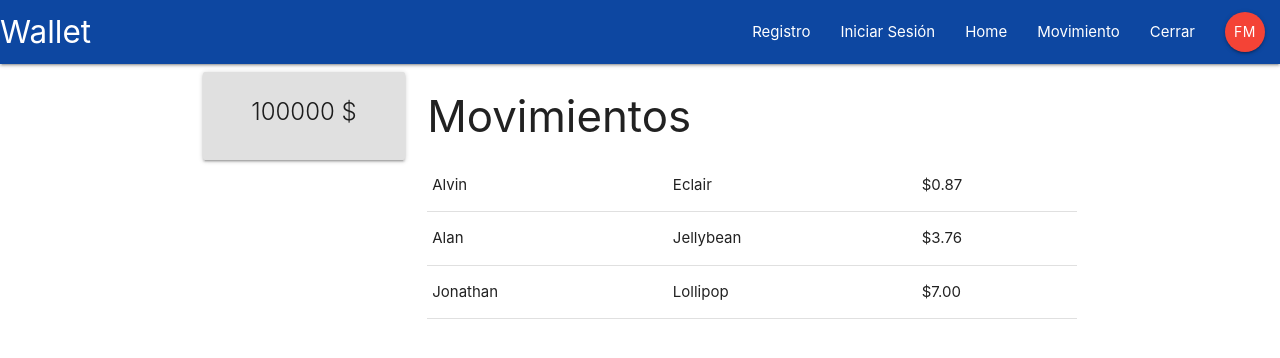
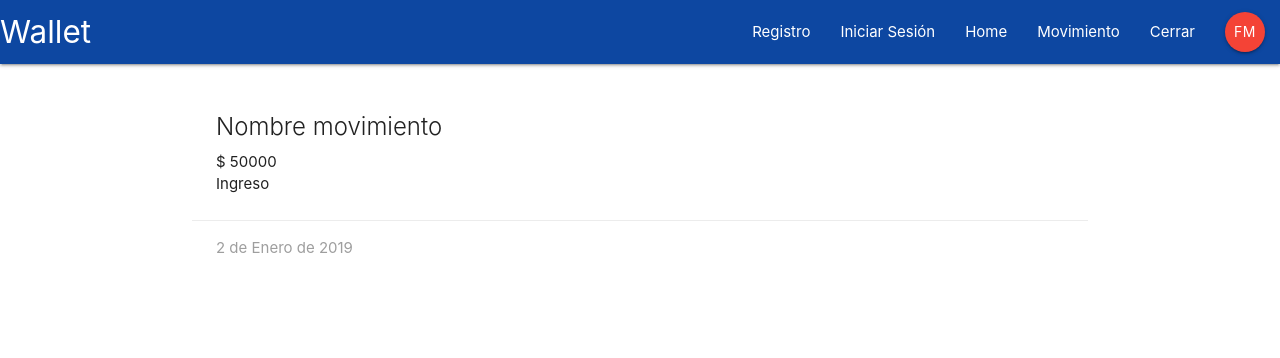
Before and after one commit to fabian202/react-wallet, a React (Create React App) app: page /movement/1 in a window 1280 px wide. Shown: the top 358 px of the page. Built offline with nearby package versions, Linux system fonts and the light colour scheme.

Commit message:
detail movement

```diff
--- a/src/App.js
+++ b/src/App.js
@@ -2,6 +2,7 @@ import React, { Component } from 'react';
 import{ BrowserRouter, Switch, Route } from 'react-router-dom';
 import Home from './components/home/Home';
 import NavBar from './components/layout/NavBar';
+import DetailMovement from './components/movement/DetailMovement';
 
 class App extends Component {
   render() {
@@ -10,7 +11,8 @@ class App extends Component {
         <div className="App">
           <NavBar />
           <Switch>
-            <Route path='/' component={Home} />
+            <Route exact path='/' component={Home} />
+            <Route path='/movement/:id' component={DetailMovement} />
           </Switch>
         </div>
       </BrowserRouter>
--- /dev/null
+++ b/src/components/movement/DetailMovement.js
@@ -0,0 +1,23 @@
+import React from 'react'
+
+const DetailMovement = (props) => {
+    const id = props.match.params.id;
+    console.log(id);
+
+  return (
+    <div className="container section">
+      <div className="card z-depth-0">
+        <div className="card-content">
+            <span className="card-title">Nombre movimiento</span>
+            <p>$ 50000</p>
+            <p>Ingreso</p>
+        </div>
+        <div className="card-action gret lighten-4 grey-text">
+            <div>2 de Enero de 2019</div>
+        </div>
+      </div>
+    </div>
+  )
+}
+
+export default DetailMovement
--- a/src/components/movement/ListMovement.js
+++ b/src/components/movement/ListMovement.js
@@ -3,7 +3,7 @@ import React from 'react';
 const ListMovement = () => {
     return (
         <div>
-            <h3 class="header">Movimientos</h3>
+            <h3 className="header">Movimientos</h3>
             <table className="highlight">
                 <tbody>
                     <tr>
```
